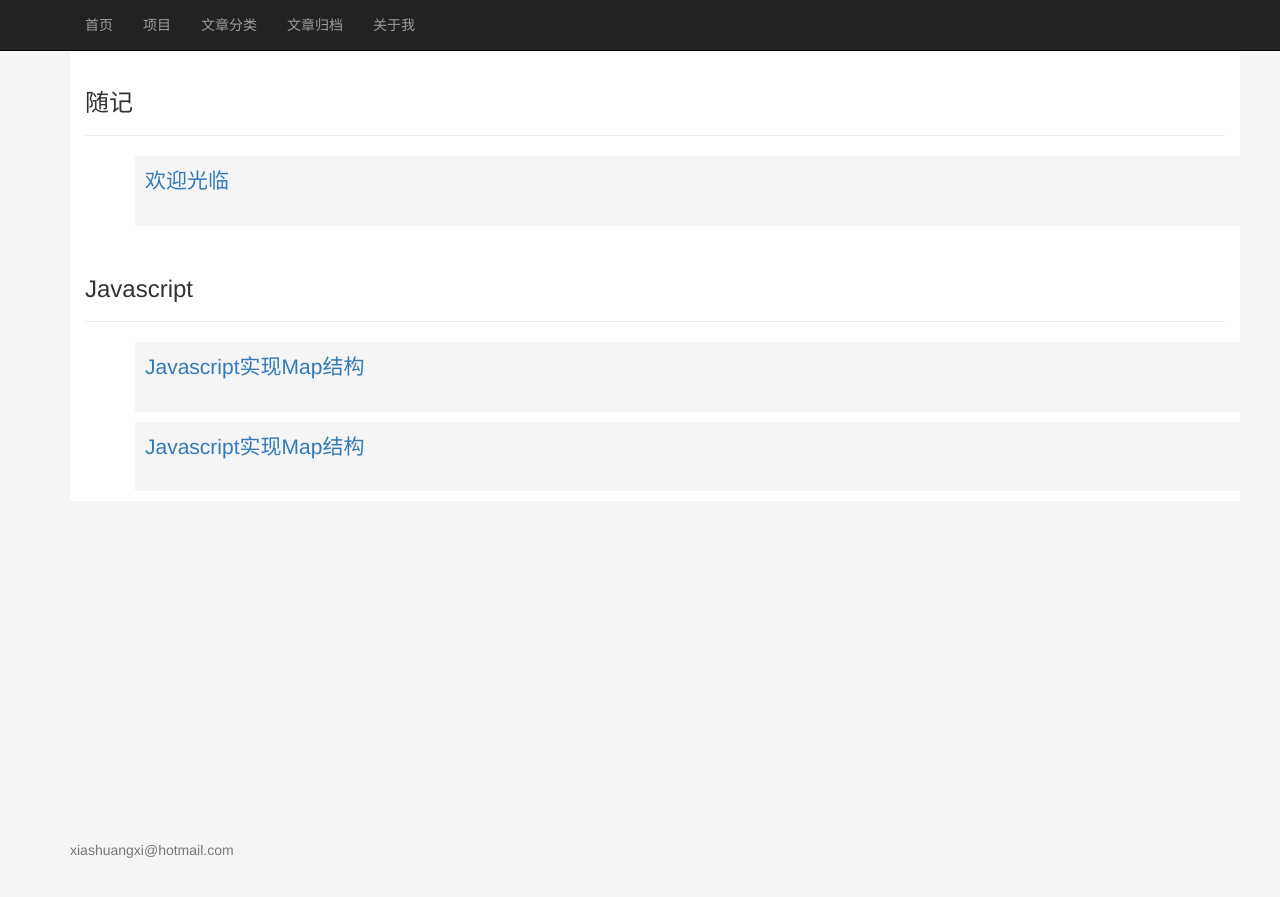
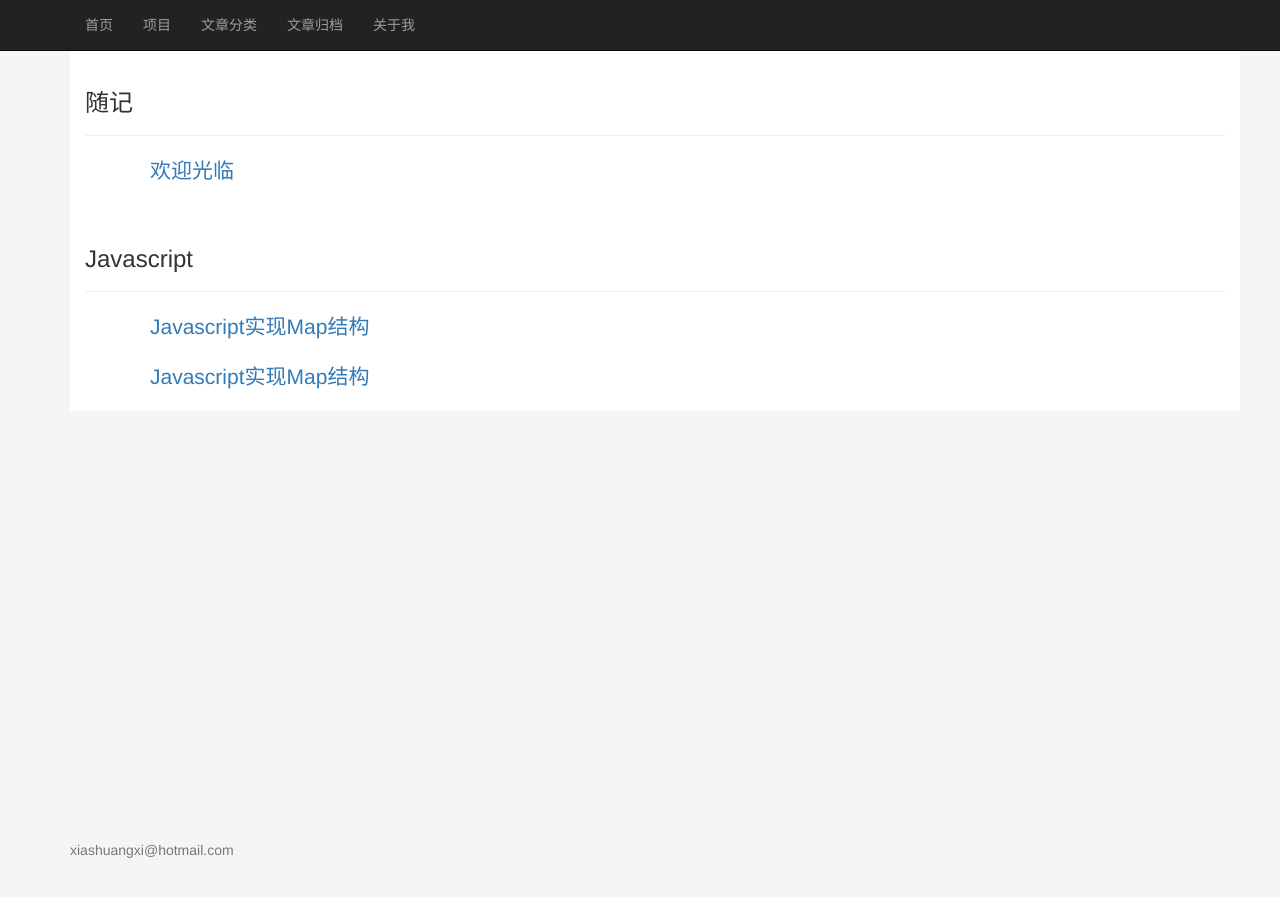
Before and after one commit to jinchangle/xiashuangxi.github.io, a Jekyll site: the page built from types.html, in a window 1280 px wide. Shown: the top 897 px of the page. Built offline with Jekyll 4.4.1, drawn with Linux system fonts in a browser that asks for light colours; nearby versions of some CDN libraries.

Commit message:
Changes to be committed: 	modified:   _layouts/types.html

```diff
--- a/_layouts/types.html
+++ b/_layouts/types.html
@@ -10,7 +10,7 @@
                     <h3>{{ category | first }}</h3>
                 </div>
                 {% for post in category.last %}
-                    <div class="container" style='margin-left: 50px;background-color:#F5F5F5;margin-bottom: 10px;padding: 10px 10px 10px 10px;'>
+                    <div class="container" style='margin-left: 50px;'>
                         <p id='page.content' class="lead">
 
                                 <a href = '{{ post.url }}'>{{ post.title }}</a>
```
